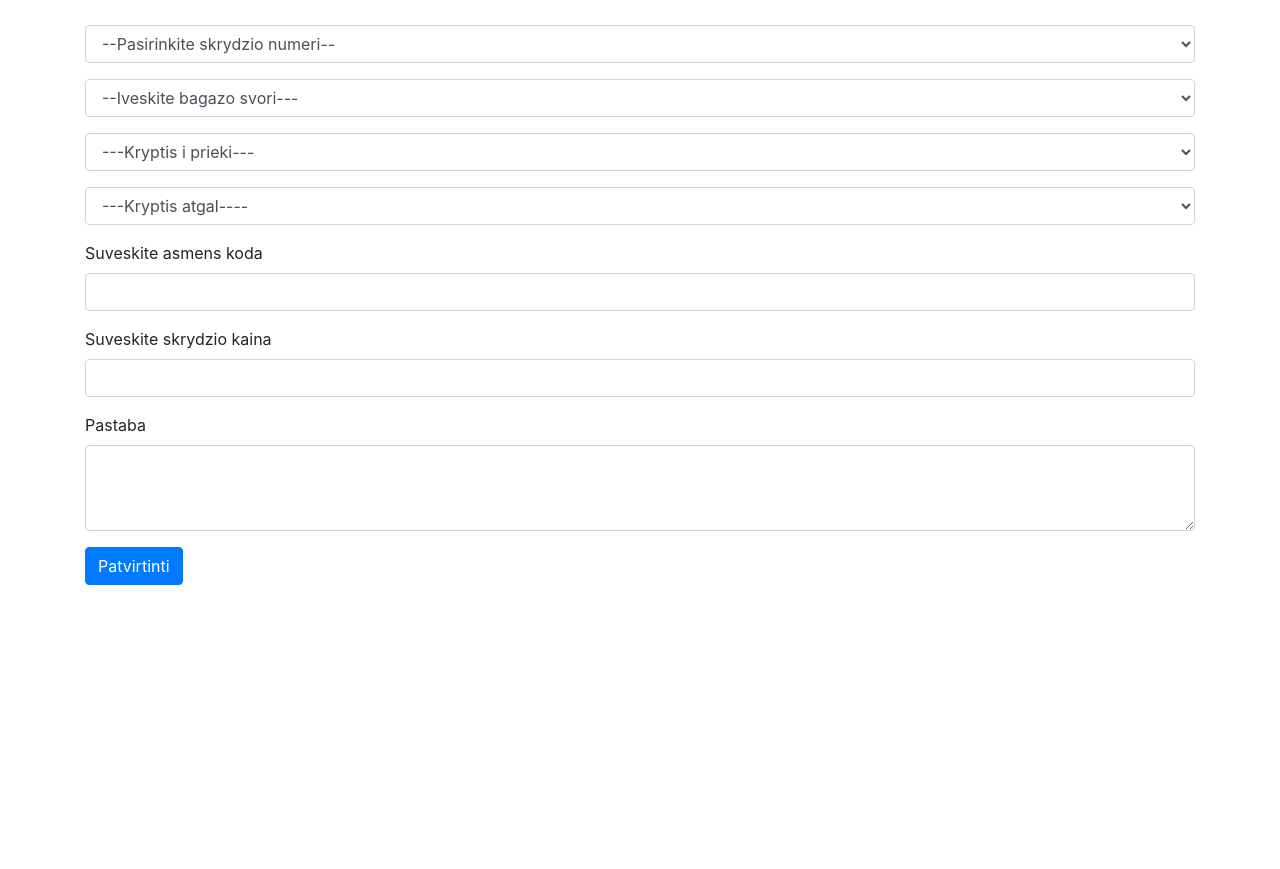
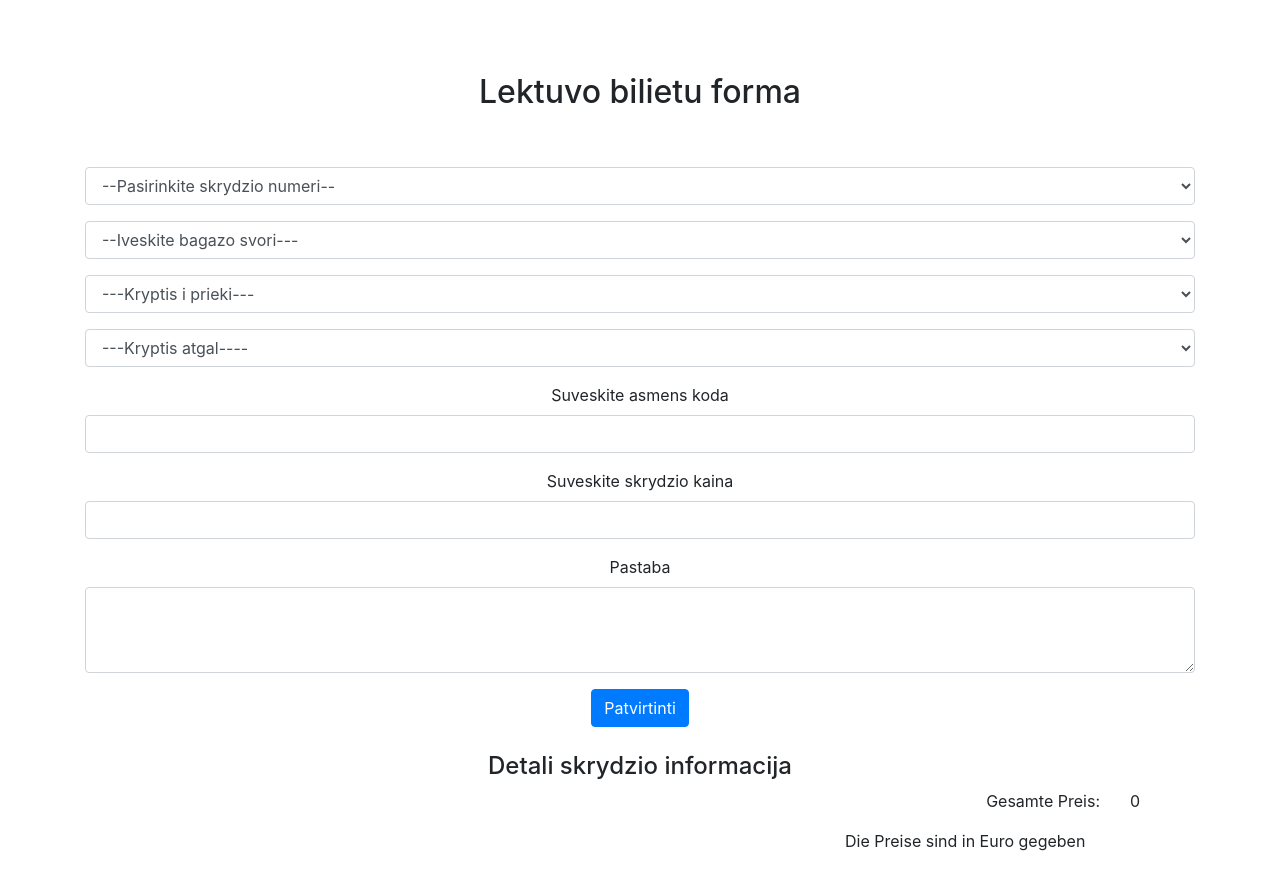
Before and after one commit to jkunciene/php2, a PHP site: page / in a window 1280 px wide. Before the commit the page ends 585 px from the top, so only its background shows below. Run offline with PHP 8.4, Linux system fonts and the light colour scheme; data that the repository does not hold is empty.

Commit message:
nukreipimai

```diff
--- a/index.php
+++ b/index.php
@@ -8,3 +8,4 @@
 require 'config/config.php';
 require 'data/nav.php';
 require 'view/index.view.php';
+require 'view/bilietas.view.php';
--- /dev/null
+++ b/view/bilietas.view.php
@@ -0,0 +1,71 @@
+<!doctype html>
+<html lang="en">
+<head>
+    <meta charset="UTF-8">
+    <meta name="viewport"
+          content="width=device-width, user-scalable=no, initial-scale=1.0, maximum-scale=1.0, minimum-scale=1.0">
+    <meta http-equiv="X-UA-Compatible" content="ie=edge">
+    <link rel="stylesheet" href="https://stackpath.bootstrapcdn.com/bootstrap/4.4.1/css/bootstrap.min.css"
+          integrity="sha384-Vkoo8x4CGsO3+Hhxv8T/Q5PaXtkKtu6ug5TOeNV6gBiFeWPGFN9MuhOf23Q9Ifjh" crossorigin="anonymous">
+    <link rel="stylesheet" href="view/css/style.css">
+    <title><?= sitetitle; ?></title>
+</head>
+<body>
+<?php  $kilogramai = intval($_POST['bagazas']);
+$kainyte = intval($_POST['kaina']);
+if ($kilogramai >= 20){
+    $kainyte+=30;
+} ?>
+<div class="container">
+    <div class="row pirmaEilute">
+        <div class="col-sm text-center ">
+            <h4>Detali skrydzio informacija</h4>
+        </div>
+    </div>
+    <div class="row antraEilute">
+        <div class="col-sm">
+
+        </div>
+        <div class="col-sm">
+
+        </div>
+        <div class="col-sm">
+
+        </div>
+    </div>
+    <div class="row treciaEilute">
+        <div class="col-sm">
+
+        </div>
+        <div class="col-sm">
+
+        </div>
+        <div class="col-sm">
+
+        </div>
+    </div>
+    <div class="row ketvirtaEilute">
+        <div class="col-8">
+
+
+        </div>
+        <div class="col">
+            <div class="row">
+                <div class="col-9 text-right">
+                    <p>Gesamte Preis:</p>
+                </div>
+                <div class="col">
+                    <p><?=$kainyte; ?></p>
+                </div>
+            </div>
+            <div class="row">
+                <div class="col text-left">
+                    <p>Die Preise sind in Euro gegeben</p>
+                </div>
+            </div>
+
+        </div>
+    </div>
+
+
+</div>
--- a/view/index.view.php
+++ b/view/index.view.php
@@ -5,9 +5,10 @@
     <meta name="viewport"
           content="width=device-width, user-scalable=no, initial-scale=1.0, maximum-scale=1.0, minimum-scale=1.0">
     <meta http-equiv="X-UA-Compatible" content="ie=edge">
-    <link rel="stylesheet" href="https://stackpath.bootstrapcdn.com/bootstrap/4.4.1/css/bootstrap.min.css" integrity="sha384-Vkoo8x4CGsO3+Hhxv8T/Q5PaXtkKtu6ug5TOeNV6gBiFeWPGFN9MuhOf23Q9Ifjh" crossorigin="anonymous">
+    <link rel="stylesheet" href="https://stackpath.bootstrapcdn.com/bootstrap/4.4.1/css/bootstrap.min.css"
+          integrity="sha384-Vkoo8x4CGsO3+Hhxv8T/Q5PaXtkKtu6ug5TOeNV6gBiFeWPGFN9MuhOf23Q9Ifjh" crossorigin="anonymous">
     <link rel="stylesheet" href="view/css/style.css">
-    <title><?=sitetitle; ?></title>
+    <title><?= sitetitle; ?></title>
 </head>
 <body>
 <?php
@@ -16,23 +17,25 @@ $bagazas = [10, 20, 30, 40];
 $isKur = ['KUN', 'VLN', 'PGN'];
 $iKur = ['FRA', 'FRA', 'IEV'];
 
-if(isset($_POST['submit'])){
-    foreach ($_POST as $value){
-        echo "$value<br>";
+if (isset($_POST['submit'])) {
+    foreach ($_POST as $value) {
+       // echo "$value<br>";
     }
+
 }
 ?>
 
 
 <div class="container ">
     <div class="row">
-        <div class="col-sm">
-<form method="post">
+        <div class="col-sm text-center ">
+            <h2 class="p-5">Lektuvo bilietu forma</h2>
+            <form method="post" action="view/bilietas.view.php">
                 <div class="form-group">
                     <select name="skrydziai" class="form-control">
                         <option selected disabled>--Pasirinkite skrydzio numeri--</option>
                         <?php foreach ($skrydzioNr as $skrydis): ?>
-        <option value="<?=$skrydis;?>"><?=$skrydis;?></option>
+                            <option value="<?= $skrydis; ?>"><?= $skrydis; ?></option>
                         <?php endforeach; ?>
                     </select>
                 </div>
@@ -40,7 +43,7 @@ if(isset($_POST['submit'])){
                     <select name="bagazas" class="form-control">
                         <option selected disabled>--Iveskite bagazo svori---</option>
                         <?php foreach ($bagazas as $kilogramai): ?>
-                <option value="<?=$kilogramai;?>"><?=$kilogramai;?></option>
+                            <option value="<?= $kilogramai; ?>"><?= $kilogramai; ?></option>
                         <?php endforeach; ?>
                     </select>
                 </div>
@@ -48,25 +51,25 @@ if(isset($_POST['submit'])){
                     <select name="padaliniai" class="form-control">
                         <option selected disabled>---Kryptis i prieki---</option>
                         <?php foreach ($isKur as $kryptisPirmyn): ?>
-                <option value="<?=$kryptisPirmyn;?>"><?=$kryptisPirmyn;?></option>
+                            <option value="<?= $kryptisPirmyn; ?>"><?= $kryptisPirmyn; ?></option>
                         <?php endforeach; ?>
                     </select>
                 </div>
                 <div class="form-group">
-        <select name="iKUr"  class="form-control">
+                    <select name="iKUr" class="form-control">
                         <option selected disabled>---Kryptis atgal----</option>
                         <?php foreach ($iKur as $kryptisAtgal): ?>
-                <option value="<?=$kryptisAtgal;?>"><?=$kryptisAtgal;?></option>
+                            <option value="<?= $kryptisAtgal; ?>"><?= $kryptisAtgal; ?></option>
                         <?php endforeach; ?>
                     </select>
                 </div>
                 <div class="form-group">
                     <label for="asmensKodas">Suveskite asmens koda</label>
-        <input type="number"  class="form-control" id="asmensKodas" name="asmkodas">
+                    <input type="number" class="form-control" id="asmensKodas" name="asmkodas">
                 </div>
                 <div class="form-group">
                     <label for="kaina">Suveskite skrydzio kaina</label>
-        <input type="number"  class="form-control" id="kaina" name="kaina">
+                    <input type="number" class="form-control" id="kaina" name="kaina">
                 </div>
                 <div class="form-group">
                     <label for="pastaba">Pastaba</label>
@@ -78,10 +81,17 @@ if(isset($_POST['submit'])){
     </div>
 </div>
 
+
 <footer>
-<script src="https://code.jquery.com/jquery-3.4.1.slim.min.js" integrity="sha384-J6qa4849blE2+poT4WnyKhv5vZF5SrPo0iEjwBvKU7imGFAV0wwj1yYfoRSJoZ+n" crossorigin="anonymous"></script>
-<script src="https://cdn.jsdelivr.net/npm/popper.js@1.16.0/dist/umd/popper.min.js" integrity="sha384-Q6E9RHvbIyZFJoft+2mJbHaEWldlvI9IOYy5n3zV9zzTtmI3UksdQRVvoxMfooAo" crossorigin="anonymous"></script>
-<script src="https://stackpath.bootstrapcdn.com/bootstrap/4.4.1/js/bootstrap.min.js" integrity="sha384-wfSDF2E50Y2D1uUdj0O3uMBJnjuUD4Ih7YwaYd1iqfktj0Uod8GCExl3Og8ifwB6" crossorigin="anonymous"></script>
+    <script src="https://code.jquery.com/jquery-3.4.1.slim.min.js"
+            integrity="sha384-J6qa4849blE2+poT4WnyKhv5vZF5SrPo0iEjwBvKU7imGFAV0wwj1yYfoRSJoZ+n"
+            crossorigin="anonymous"></script>
+    <script src="https://cdn.jsdelivr.net/npm/popper.js@1.16.0/dist/umd/popper.min.js"
+            integrity="sha384-Q6E9RHvbIyZFJoft+2mJbHaEWldlvI9IOYy5n3zV9zzTtmI3UksdQRVvoxMfooAo"
+            crossorigin="anonymous"></script>
+    <script src="https://stackpath.bootstrapcdn.com/bootstrap/4.4.1/js/bootstrap.min.js"
+            integrity="sha384-wfSDF2E50Y2D1uUdj0O3uMBJnjuUD4Ih7YwaYd1iqfktj0Uod8GCExl3Og8ifwB6"
+            crossorigin="anonymous"></script>
 </footer>
 </body>
 </html>
```
Lines whose indentation alone changed are shown as unchanged.
